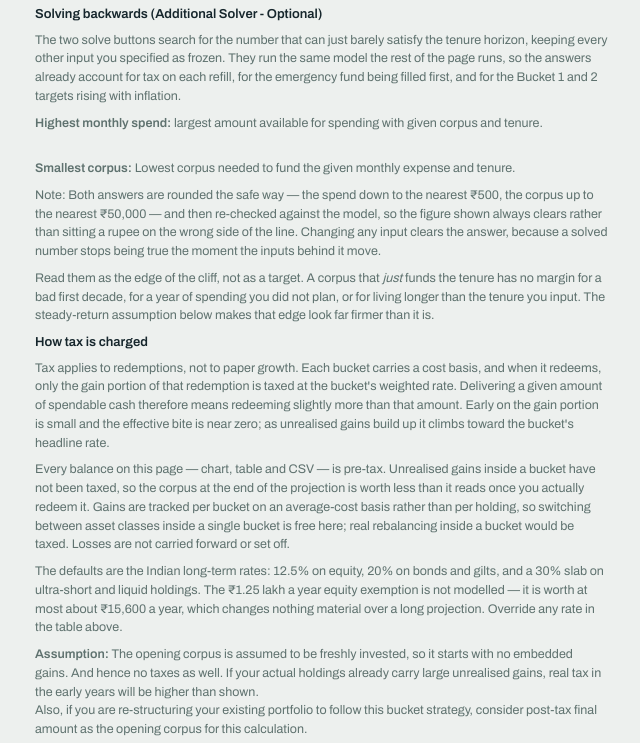
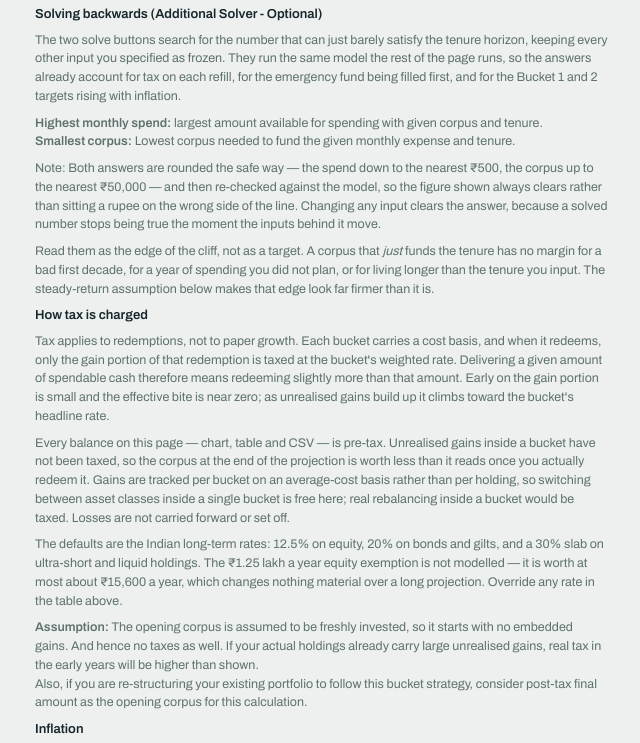
Before and after one commit to puneetg1234/3BucketBurndown, a plain HTML site: page index.html in a window 1280 px wide. Shown: the part 1938-2681 px from the top of the page, without its empty margins (411-1051 px from the left). Drawn offline with Linux system fonts and the light colour scheme.

Commit message:
removed extra newline

```diff
--- a/index.html
+++ b/index.html
@@ -353,8 +353,7 @@ footer h4+h4{margin-top:14px}
 
 		<h4>Solving backwards (Additional Solver - Optional)</h4>
         <p>The two solve buttons search for the number that can just barely satisfy the tenure horizon, keeping every other input you specified as frozen. They run the same model the rest of the page runs, so the answers already account for tax on each refill, for the emergency fund being filled first, and for the Bucket&nbsp;1 and&nbsp;2 targets rising with inflation.</p>
-		<p><b>Highest monthly spend:</b> largest amount available for spending with given corpus and tenure.</p>
-		<br><b>Smallest corpus:</b> Lowest corpus needed to fund the given monthly expense and tenure.</p>
+		<p><b>Highest monthly spend:</b> largest amount available for spending with given corpus and tenure.<br><b>Smallest corpus:</b> Lowest corpus needed to fund the given monthly expense and tenure.</p>
 		<p>Note: Both answers are rounded the safe way — the spend down to the nearest ₹500, the corpus up to the nearest ₹50,000 — and then re-checked against the model, so the figure shown always clears rather than sitting a rupee on the wrong side of the line. Changing any input clears the answer, because a solved number stops being true the moment the inputs behind it move.</p>
         <p>Read them as the edge of the cliff, not as a target. A corpus that <i>just</i> funds the tenure has no margin for a bad first decade, for a year of spending you did not plan, or for living longer than the tenure you input. The steady-return assumption below makes that edge look far firmer than it is.</p>
 
```
